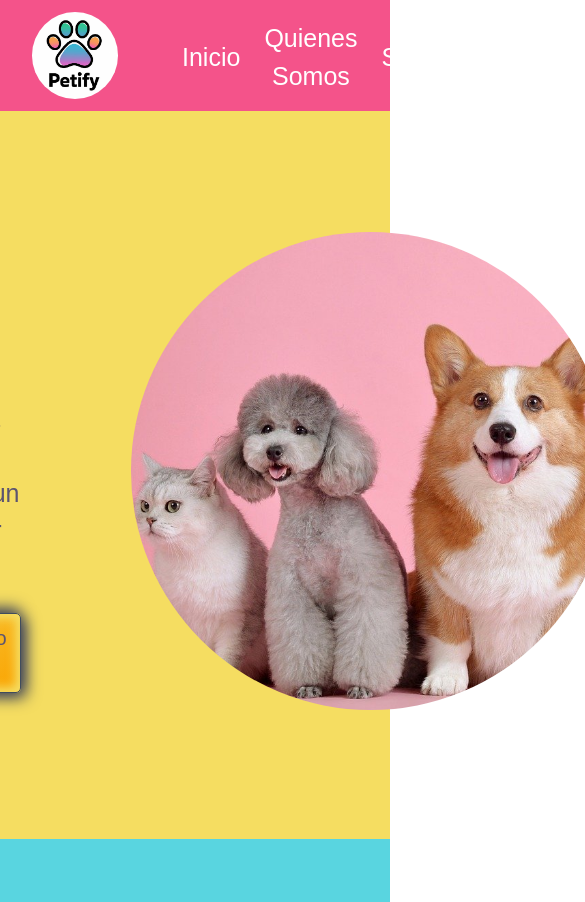
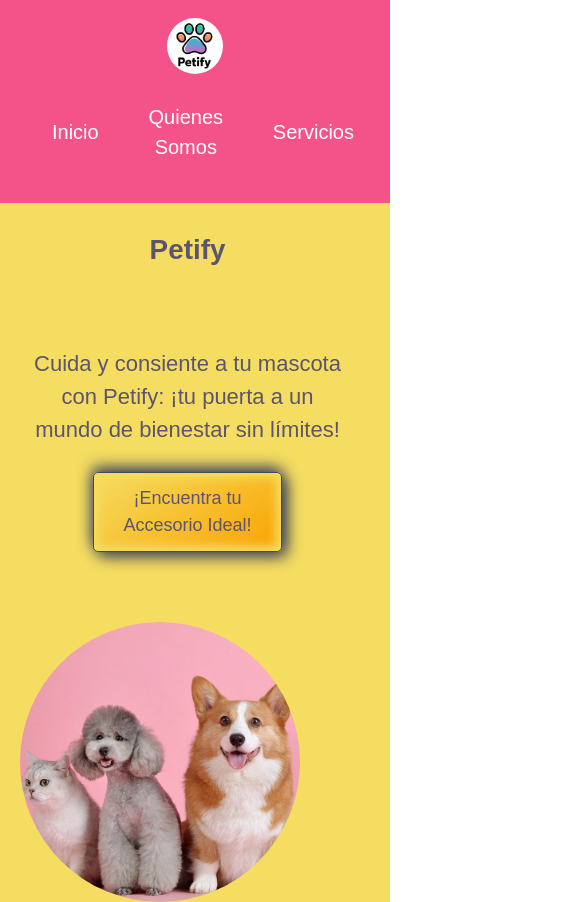
Before and after one commit to JoseTomasCortinaEspitia/GadgetSphere-Client, a React (Vite) app: page / in a window 390 px wide. Shown: the top 902 px of the page, 585 px wide, since content can reach past the window. Built offline with nearby package versions, Linux system fonts and the light colour scheme.

Commit message:
landing-responsive1

```diff
--- a/src/views/landing/landing.module.css
+++ b/src/views/landing/landing.module.css
@@ -372,3 +372,93 @@
 .btn:hover {
   opacity: .9;
 }
+
+/* Para dispositivos con pantallas más pequeñas como iPhone 6/7/8 y iPhone X (375px - 414px de ancho) */
+@media (max-width: 414px) {
+.contenedornav {
+  flex-direction: column; /* Cambia la disposición del navbar a una columna */
+  align-items: center;
+}
+
+.logo img {
+  width: 100px; /* Ajusta el tamaño del logo para pantallas más pequeñas */
+}
+
+.navland ul {
+  flex-direction: row; /* Los elementos de navegación se muestran en columna */
+  justify-content: center;
+}
+
+.navland li {
+  font-size: 18px; /* Reduce el tamaño de la fuente de los elementos del menú */
+  margin-right: 0;
+  margin-bottom: 15px;
+}
+
+.contenedor1, .contenedor2, .contenedor3, .contenedor4, .imgcontenedor {
+  flex-direction: column; /* Cambia la dirección de los contenedores a columnas */
+
+  padding: 10px; /* Reduce el padding en pantallas pequeñas */
+  height: auto;
+  overflow: hidden;
+}
+
+.imagen1, .imagen2, .imagen3 {
+  width: 90%; /* Haz que las imágenes ocupen el ancho completo */
+  height: auto; /* Mantén la proporción de la imagen */
+  margin: 20px 0; /* Espacio alrededor de las imágenes */
+}
+
+.texto1, .texto2 {
+  font-size: 18px; /* Ajusta el tamaño del texto */
+  margin: 10px;
+  text-align: center;
+  width: 90%;
+}
+
+.button1, .button2, .button4 {
+  width: 100%; /* Botones ocupan el ancho completo */
+  font-size: 18px; /* Reduce el tamaño del texto */
+}
+}
+
+/* Para iPads o tablets (768px - 1024px de ancho) */
+@media (max-width: 1024px) {
+.contenedornav {
+  padding: 10px 20px; /* Ajusta el padding */
+}
+
+.logo img {
+  width: 120px; /* Ajusta el tamaño del logo */
+}
+
+.navland li {
+  font-size: 20px; /* Ajusta el tamaño del texto */
+  margin-right: 1rem; /* Menos margen entre elementos */
+}
+
+.contenedor1, .contenedor2, .contenedor3, .contenedor4, .imgcontenedor {
+  flex-direction: column; /* Cambia a disposición en columna */
+  padding: 20px; /* Ajusta el padding */
+  height: auto;
+}
+
+.imagen1, .imagen2, .imagen3 {
+  width: 80%; /* Ajusta el ancho de las imágenes */
+  height: auto;
+  margin: 50px auto; /* Centra las imágenes y agrega márgenes */
+}
+
+.texto1, .texto2 {
+  font-size: 22px; /* Ajusta el tamaño del texto */
+  margin: 10px; /* Ajusta los márgenes */
+  text-align: center;
+  width: 90%;
+}
+
+.button1, .button2, .button4 {
+  width: 60%; /* Ajusta el ancho de los botones */
+  font-size: 18px; /* Ajusta el tamaño del texto */
+  margin: 10px auto; /* Centra los botones */
+}
+}
```
Lines whose indentation alone changed are shown as unchanged.
